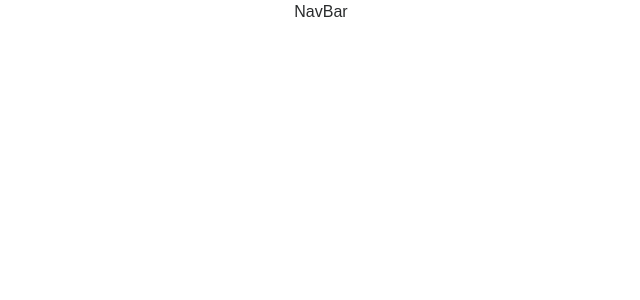
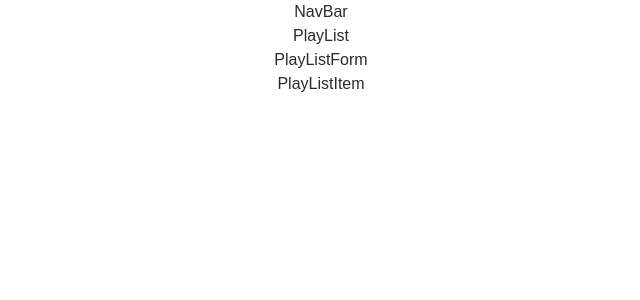
Before and after one commit to Xiupan/react-week-one-project, a React (Create React App) app: page / in a window 1280 px wide. Shown: the top 300 px of the page, without its empty margins (319-959 px from the left). Built offline with nearby package versions, Linux system fonts and the light colour scheme.

Commit message:
Components created and connected to App.js

```diff
--- a/src/components/App.js
+++ b/src/components/App.js
@@ -1,12 +1,18 @@
 import React, { Component } from 'react';
 import '../styles/App.css';
 import NavBar from './NavBar'
+import PlayList from './PlayList'
+import PlayListForm from './PlayListForm'
+import PlayListItem from './PlayListItem'
 
 class App extends Component {
   render() {
     return (
       <div className="App">
         <NavBar/>
+        <PlayList/>
+        <PlayListForm/>
+        <PlayListItem/>
       </div>
     );
   }
--- /dev/null
+++ b/src/components/PlayList.js
@@ -0,0 +1,13 @@
+import React, { Component } from 'react'
+
+class PlayList extends Component{
+  render(){
+    return(
+      <div>
+        PlayList
+      </div>
+    )
+  }
+}
+
+export default PlayList
--- /dev/null
+++ b/src/components/PlayListForm.js
@@ -0,0 +1,13 @@
+import React, { Component } from 'react'
+
+class PlayListForm extends Component{
+  render(){
+    return(
+      <div>
+        PlayListForm
+      </div>
+    )
+  }
+}
+
+export default PlayListForm
--- /dev/null
+++ b/src/components/PlayListItem.js
@@ -0,0 +1,13 @@
+import React, { Component } from 'react'
+
+class PlayListItem extends Component{
+  render(){
+    return(
+      <div>
+        PlayListItem
+      </div>
+    )
+  }
+}
+
+export default PlayListItem
```
